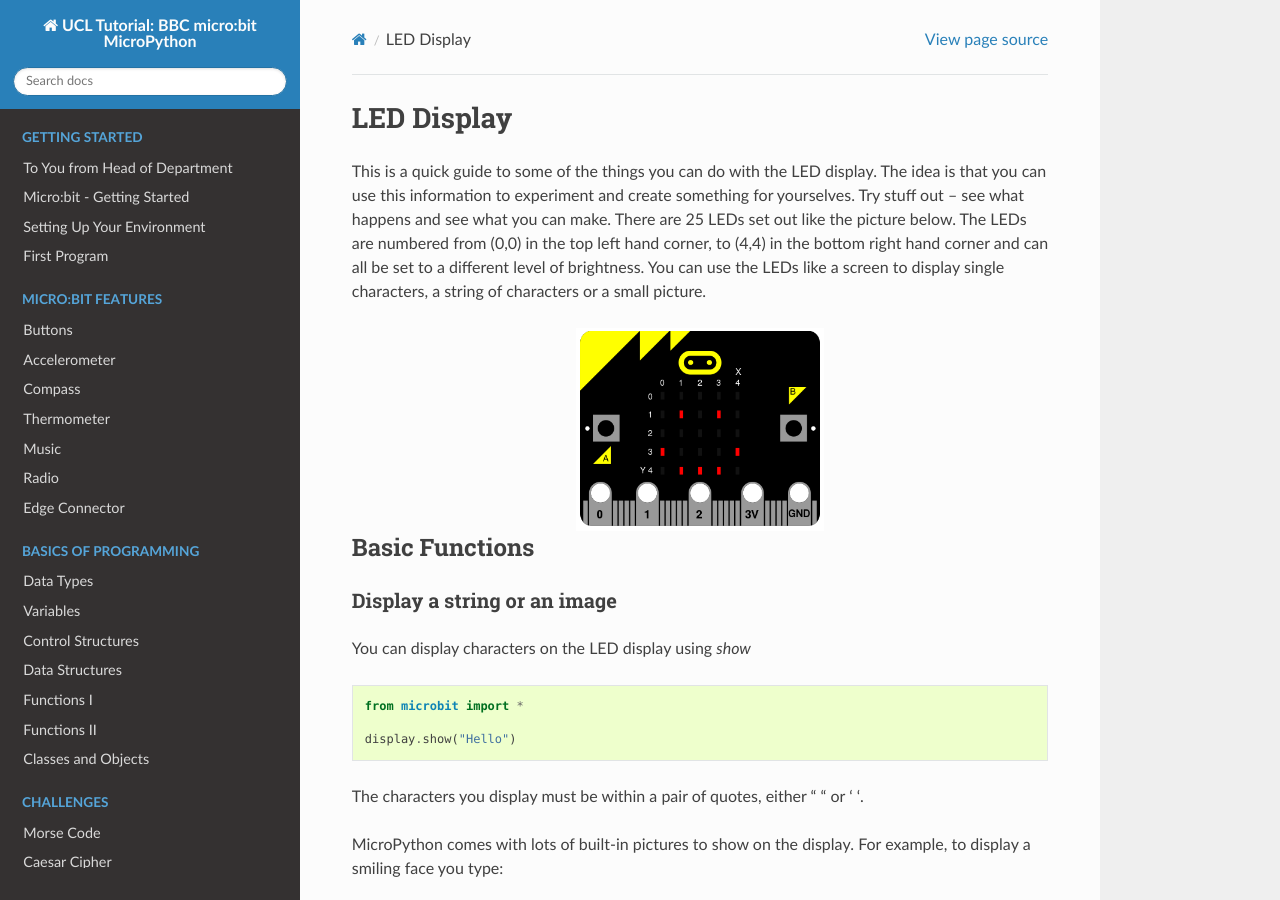
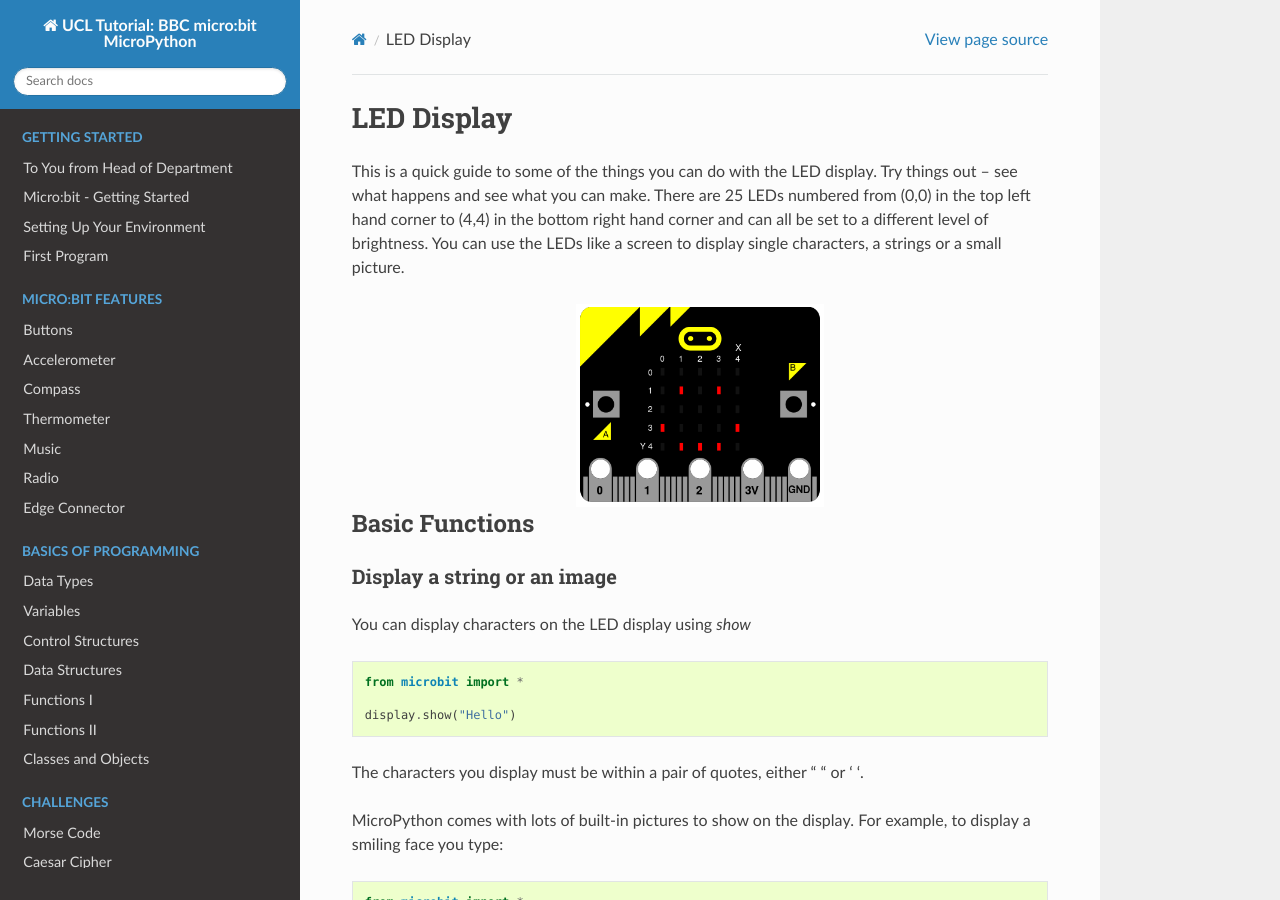
Before and after one commit to rharbird/microbit-challenges, a Sphinx documentation site: the page built from docs/source/tutorials/display.rst, in a window 1280 px wide and 900 px high. Built offline with Sphinx 7.4.7 and the Read the Docs theme 2.0.0, drawn with Linux system fonts in a browser that asks for light colours; pages that are not in the unit, such as notebooks, are missing from menus.

Commit message:
Modify text

```diff
--- a/docs/source/tutorials/display.rst
+++ b/docs/source/tutorials/display.rst
@@ -2,10 +2,9 @@
 LED Display
 ***********
 
-This is a quick guide to some of the things you can do with the LED display. The idea is that you can use this information to experiment and create something for
-yourselves. Try stuff out – see what happens and see what you can make. There are 25 LEDs  set out like the picture below. The LEDs are numbered from (0,0) in the
-top left hand corner, to (4,4) in the bottom right hand corner and can all be set to a different level of brightness. You can use the LEDs like a screen to display
-single characters, a string of characters or a small picture.
+This is a quick guide to some of the things you can do with the LED display. Try things out – see what happens and see what you can make. There are 25 LEDs numbered from (0,0) in the
+top left hand corner to (4,4) in the bottom right hand corner and can all be set to a different level of brightness. You can use the LEDs like a screen to display
+single characters, a strings or a small picture.
 
 
 .. image:: assets/happy.png
```
